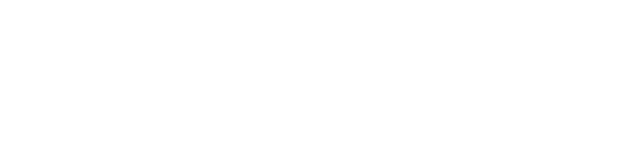
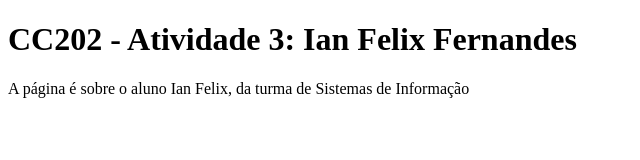
Before and after one commit to ufjf-dcc202/ufjf-dcc202-2023-3-a-atv3-ianfefe, a website: page index.html in a window 1280 px wide. Shown: the whole page, without its empty margins (0-640 px from the left). Drawn offline with Linux system fonts and the light colour scheme.

Commit message:
adiciona conteudo no main

```diff
--- a/index.html
+++ b/index.html
@@ -6,6 +6,9 @@
     <title>DCC202 - Atividade 3: Ian Felix Fernandes</title>
 </head>
 <body>
-    <main></main>
+    <main>
+        <h1>CC202 - Atividade 3: Ian Felix Fernandes</h1>
+        <p>A página é sobre o aluno Ian Felix, da turma de Sistemas de Informação</p>
+    </main>
 </body>
 </html>
```
